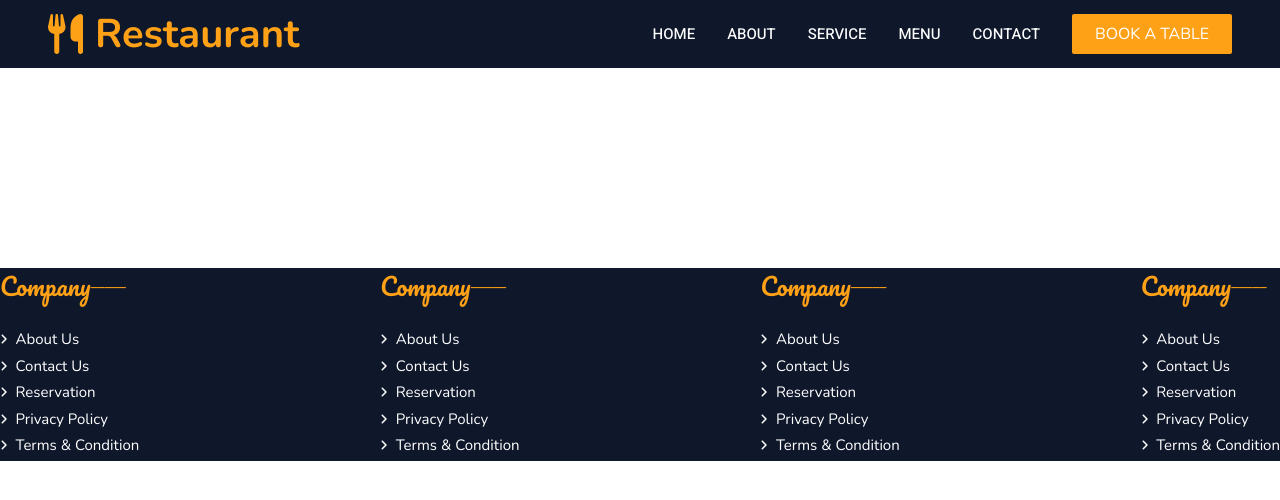
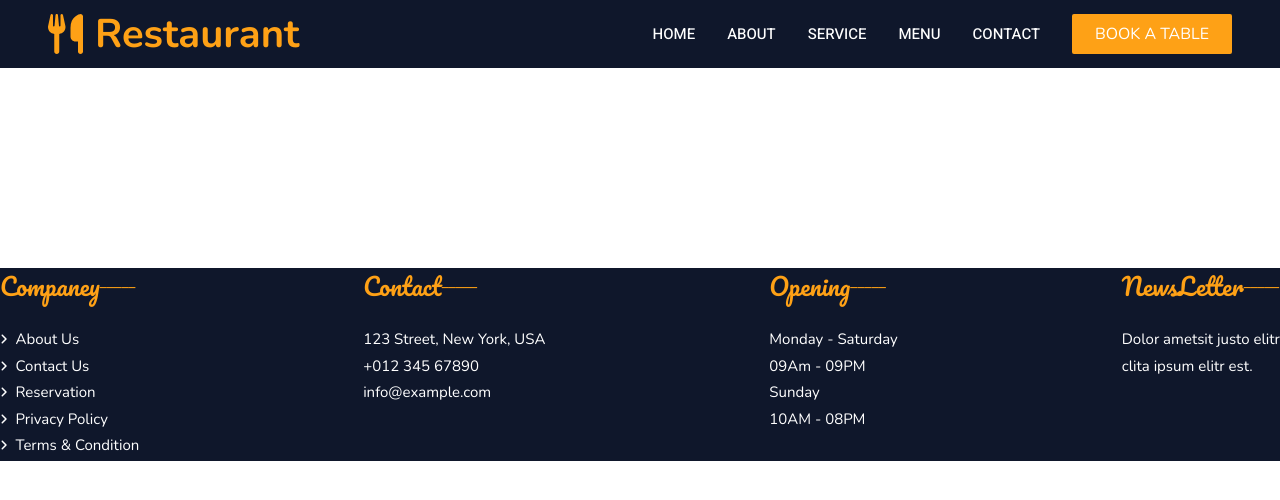
Before and after one commit to ms-moradi/Dashboard, a React (Create React App) app: page / in a window 1280 px wide. Shown: the top 500 px of the page. Built offline with nearby package versions, Linux system fonts and the light colour scheme.

Commit message:
delete data

```diff
--- a/src/component/itemFooter/itemFooter.jsx
+++ b/src/component/itemFooter/itemFooter.jsx
@@ -1,31 +1,24 @@
 import { FontAwesomeIcon } from "@fortawesome/react-fontawesome";
-import { faAngleRight } from "@fortawesome/free-solid-svg-icons";
 
-const itemsfooter1 =[
-    {id:1, title:'About Us'},
-    {id:2, title:'Contact Us'},
-    {id:3, title:'Reservation'},
-    {id:4, title:'Privacy Policy'},
-    {id:5, title:'Terms & Condition'},
-]
 
-const ItemFooter =({})=>{
+
+
+const ItemFooter =({title, data})=>{
     return(
         <div>
             <div className="flex justify-start items-start mb-6">
-            <h4 className="text-[#FEA116] text-[24px] font-Pacifico ">Company</h4>
+            <h4 className="text-[#FEA116] text-[24px] font-Pacifico ">{title}</h4>
             <p className="text-[#FEA116]"> _____</p>
             </div>
             <div>
                 <ul>
-                    {itemsfooter1.map((item)=>(
+                    {data.map((item)=>(
                         <li key={item.id} className="text-white flex justify-start items-center gap-2 mb-1">
-                            <FontAwesomeIcon icon={faAngleRight} size='xs'/>
+                            <FontAwesomeIcon icon={item.icon} size='xs'/>
                             <p className="text-[15px] font-Nunito font-normal">{item.title}</p>
                         </li>
                     ))}
                 </ul>
-
             </div>
         </div>
 
```
